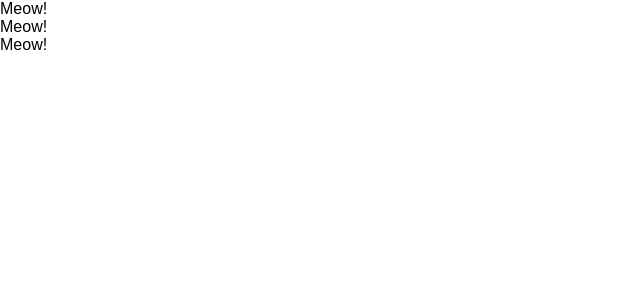
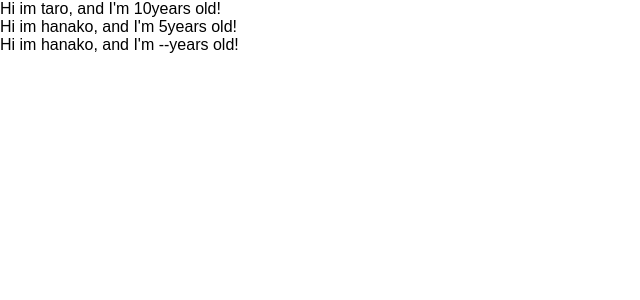
Before and after one commit to ryomayamaguchi25/udemy-react-redux-crudapplication, a React (Create React App) app: page / in a window 1280 px wide. Shown: the top 300 px of the page, without its empty margins (0-640 px from the left). Built offline with nearby package versions, Linux system fonts and the light colour scheme.

Commit message:
Learn props

```diff
--- a/src/App.js
+++ b/src/App.js
@@ -1,36 +1,35 @@
 import React, { Component } from 'react';
-
-//--------------------------------------------------------------------------------------------------------
-//Appというクラスがコンポーネントを継承して存在している。
-//このAppのことをクラスコンポーネントと言う
-//----------------------------------------------
-// class App extends Component {
-//   render() {
-//     return (
-//       <React.Fragment>
-//         <label htmlFor="bar">bare</label>
-//         <input type="text" onChange={() => { console.log('TEST') }} />;
-//       </React.Fragment>
-//     )
-
-//   }
-// }
-//--------------------------------------------------------------------------------------------------------
-
-//----------------------------------------------------------------------------------------------------------------------------------
-//ファンクショナルコンポーネント。関数コンポーネントは以下の通り
 const App = () => {
+  const profiles = [
+    {
+      name: 'taro',
+      age: 10
+    },
+    {
+      name: 'hanako',
+      age: 5
+    },
+    {
+      name: 'hanako'
+    }
+  ]
   return (
     <div>
-      <Cat />
-      <Cat />
-      <Cat />
+      {
+        profiles.map((profile, index) => {
+          return <User name={profile.name} age={profile.age} key={index} />
+        })
+      }
     </div>
   )
 }
 
-const Cat = () => {
-  return <div>Meow!</div>
+const User = (props) => {
+  return <div>Hi im {props.name}, and I'm {props.age}years old!</div>
+}
+
+User.defaultProps = {
+  age: '--'
 }
 
 export default App;
```
